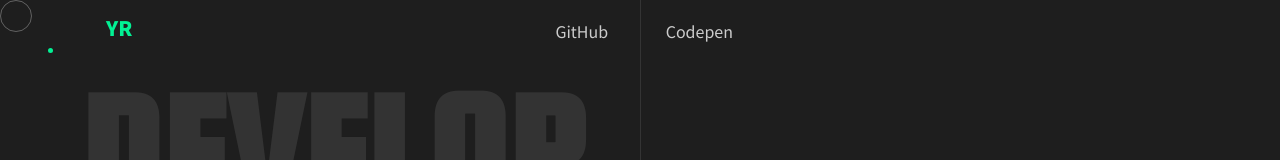
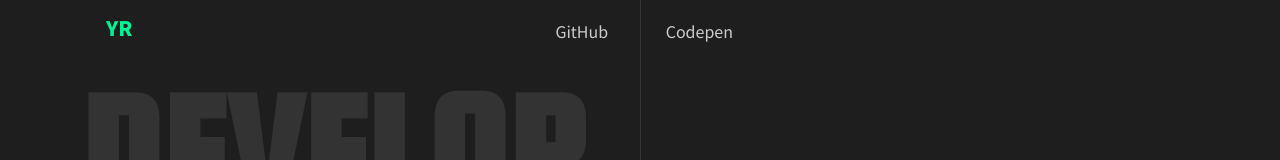
Before and after one commit to yunyurib/yurim-world, a React (Create React App) app: page /yurim-world/develop in a window 1280 px wide. Shown: the top 160 px of the page. Built offline with nearby package versions, Linux system fonts and the light colour scheme.

Commit message:
[remove] - 파비콘 삭제

```diff
--- a/src/app/App.css
+++ b/src/app/App.css
@@ -3,76 +3,3 @@
   --pink: #fe887c;
   --ivory: #ede6d3;
 }
-d {
-  background-image: url(../assets/image/about-skill-logos.png);
-}
-* {
-  cursor: none;
-}
-/* cursor design */
-.cursor {
-  position: fixed;
-  width: 100px;
-  height: 100px;
-  border-radius: 50%;
-  z-index: 9999;
-  user-select: none;
-  pointer-events: none;
-  transform: scale(1);
-  align-items: center;
-  display: flex;
-  justify-content: center;
-}
-.cursor-hover {
-  display: block;
-  width: 5px;
-  height: 5px;
-  background: #02f194;
-  border-radius: 50%;
-  z-index: 9999;
-  user-select: none;
-  pointer-events: none;
-  transform: scale(1);
-  align-items: center;
-  display: flex;
-  justify-content: center;
-}
-.cursor-hover.active {
-  width: 100px;
-  height: 100px;
-  transition: 1s;
-  border: 1px solid #02f194;
-  background-color: rgba(255, 255, 255, 0);
-}
-.cursor-follower {
-  position: fixed;
-  width: 30px;
-  height: 30px;
-  border: 1px solid rgba(255, 255, 255, 0.3);
-  border-radius: 50%;
-  z-index: 9999;
-  align-items: center;
-  display: flex;
-  justify-content: center;
-  transition: 0.7s;
-  user-select: none;
-  pointer-events: none;
-}
-.cursor-hover02.active {
-  opacity: 1;
-}
-.cursor-hover02 {
-  opacity: 0;
-  width: 1px;
-  height: 15px;
-  background: #02f194;
-  transform: translateX(-1px);
-}
-.cursor-hover02::before {
-  content: "";
-  display: block;
-  width: 15px;
-  height: 1px;
-  transform: translateX(-7px) translateY(6px);
-  background: #02f194;
-}
```
Also changed, not shown: 1 other file (tests, documents, lock files or other folders).
